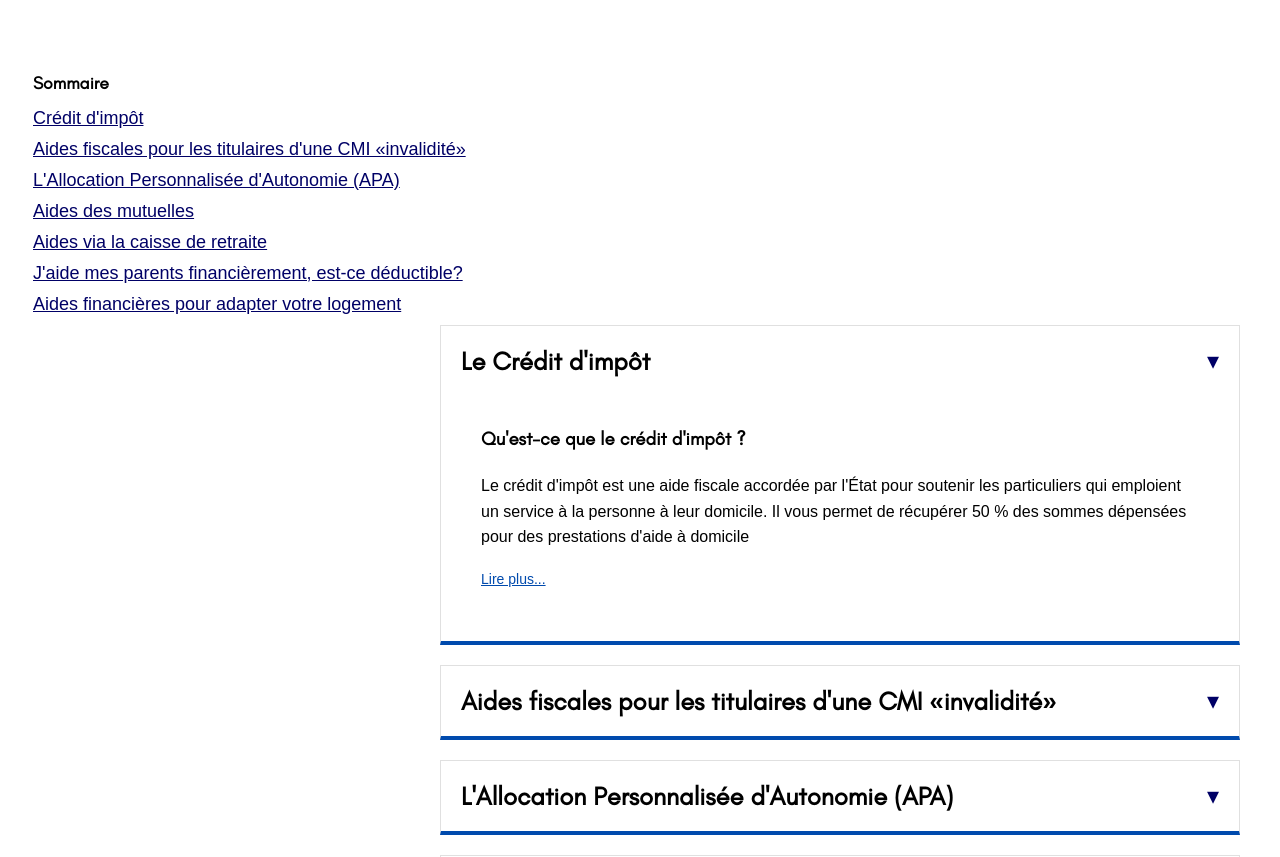
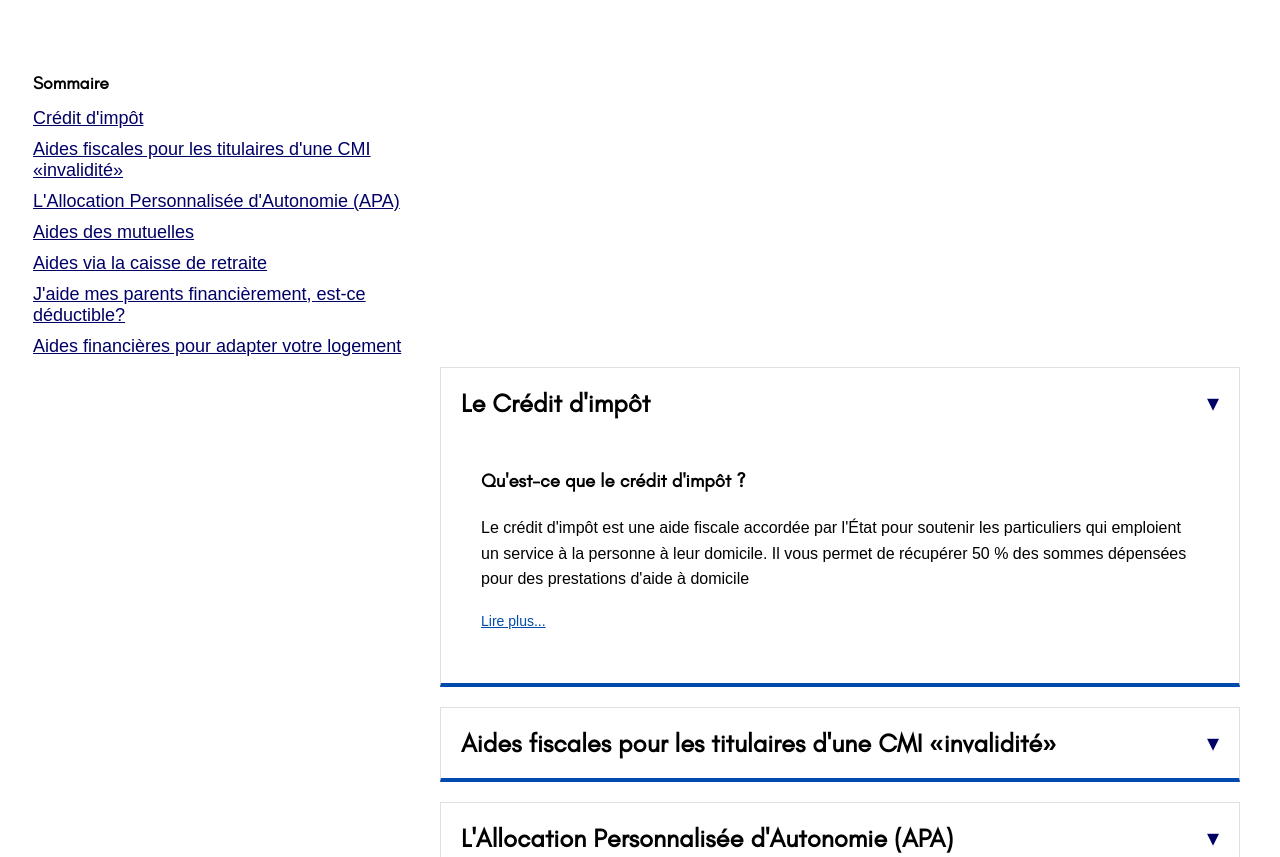
Before and after one commit to nabbgb/nena-adom, a plain HTML site: page pages/aides.html in a window 1280 px wide. Shown: the part 1076-1933 px from the top of the page. Drawn offline with Linux system fonts and the light colour scheme; a web font is replaced by a local one.

Commit message:
réglage bug sommaire aides

```diff
--- a/pages/aides.html
+++ b/pages/aides.html
@@ -7,6 +7,33 @@
   <link rel="stylesheet" href="../style.css">
 </head>
 <style>
+
+  @media (min-width: 769px) {
+  /* Sommaire en colonne gauche */
+  .toc {
+    float: left;
+    width: 400px;           /* ajuste si besoin */
+    margin-right: 24px;
+    position: sticky;
+    top: 100px;             /* hauteur sous le header ; ajuste si besoin */
+  }
+
+  /* Le conteneur FAQ prend toute la place restante */
+  .faq-container {
+    margin: 0;              /* override le margin-left:200px */
+  }
+
+  /* Empêche l’affichage du sommaire mobile sur PC */
+  #toc.mf-article-anchors {
+    display: none;
+  }
+
+  /* Évite que le footer remonte à côté du sommaire flottant */
+  footer {
+    clear: both;
+  }
+}
+
   .faq-container{
     margin-left:200px;
   }
```
